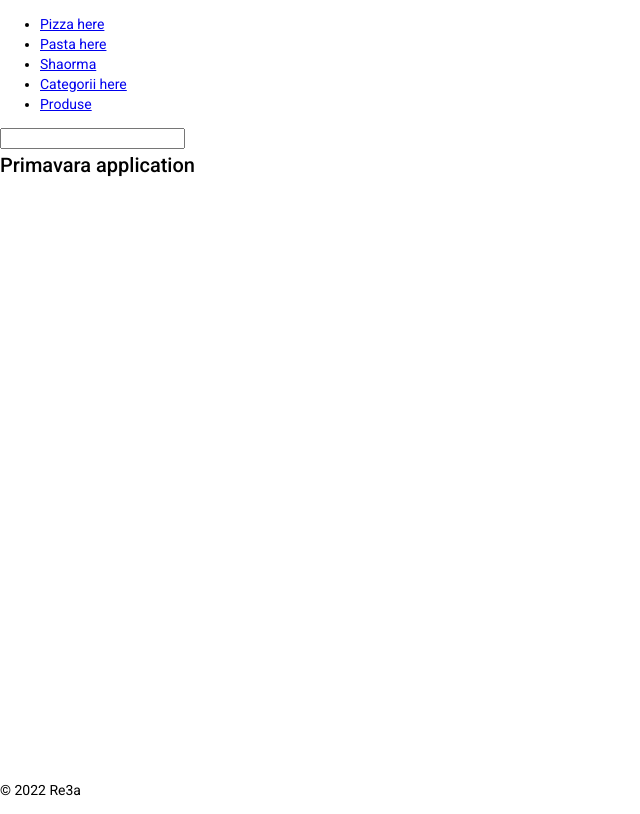
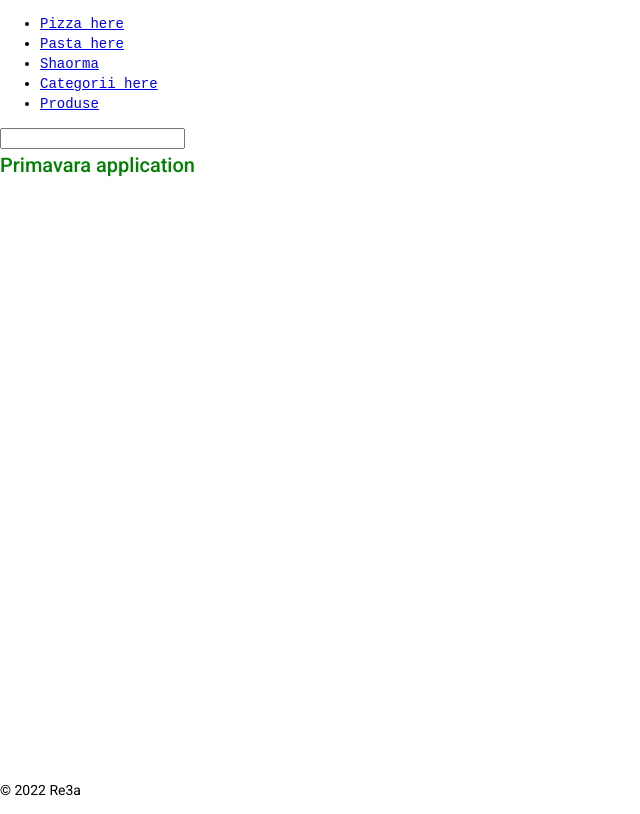
Before and after one commit to r3ea/primavara-frontend, an Angular app: page / in a window 1280 px wide. Shown: the whole page, without its empty margins (0-640 px from the left). Built offline with nearby package versions, Linux system fonts and the light colour scheme.

Commit message:
added styles commit

```diff
--- a/src/app/app.component.css
+++ b/src/app/app.component.css
@@ -0,0 +1,3 @@
+nav{
+    font-family: 'Courier New', Courier, monospace;
+}
--- a/src/app/app.component.html
+++ b/src/app/app.component.html
@@ -1,6 +1,5 @@
-
 <div>
-
+  <nav>
     <ul>
       <li>
         <a routerLink="pizza">Pizza here</a>
@@ -18,13 +17,16 @@
         <a routerLink="products">Produse</a>
       </li>
     </ul>
+  </nav>
 
   <input type="text">
-  <h2>Primavara application</h2>
+  <h2 style="color: green;">Primavara application</h2>
   <!-- <app-pizza></app-pizza>
 
   <app-pasta></app-pasta> -->
   <router-outlet></router-outlet>
 
+  <div style="background-color: gray;">
     <app-footer></app-footer>
   </div>
+</div>
```
Lines whose indentation alone changed are shown as unchanged.
